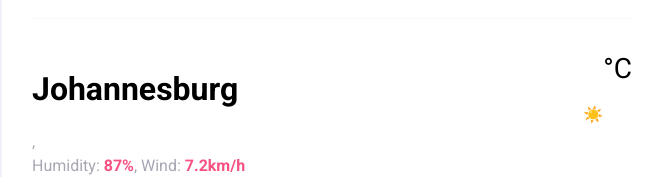
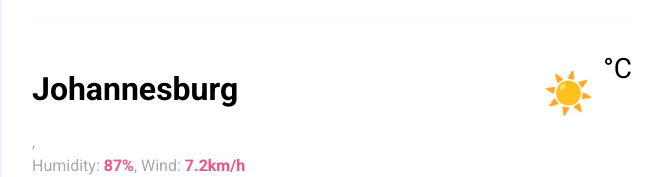
Before and after one commit to Gomolemo001/my_weather_application, a website built with Parcel: page index.html in a window 1280 px wide. Shown: the part 160-337 px from the top of the page, without its empty margins (308-970 px from the left). Built offline with nearby package versions, Linux system fonts and the light colour scheme; no server answers.

Commit message:
Update index.html

```diff
--- a/index.html
+++ b/index.html
@@ -40,7 +40,7 @@
             </p>
           </div>
           <div class="current-temperature-container">
-            <span class="icon">☀️</span
+            <span class="current-temperature-icon" id="icon">☀️</span
             ><span class="current-temperature-value" id="temperature"
               ></span
             ><span class="current-temperature-unit">°C</span>
```
